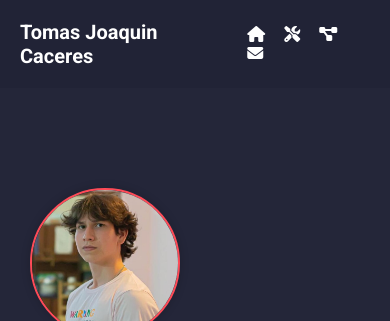
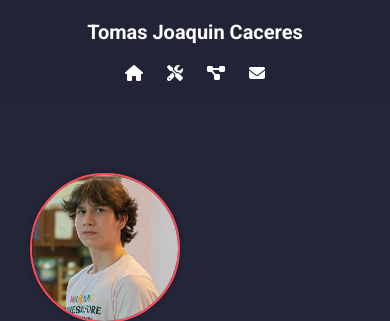
Before and after one commit to tomyok/Portfolio, a plain HTML site: page index.html in a window 390 px wide. Shown: the top 321 px of the page. Drawn offline with Linux system fonts and the light colour scheme.

Commit message:
Responsive al nav

```diff
--- a/estilos.css
+++ b/estilos.css
@@ -237,6 +237,19 @@ footer{
     section{
         height: auto;
     }
+    header .contenido{
+        flex-direction: column;
+    }
+    header .contenido h1{
+        margin-bottom: 10px;
+    }
+    header .contenido nav{
+        margin-top: 10px;
+    }
+    header .contenido nav a{
+        margin-left: 10px;
+        margin-right: 10px;
+    }
     .responsive{
         display: block;
     }
@@ -245,6 +258,9 @@ footer{
     }
     #Inicio{
         margin-top: 50px;
+    }
+    #Inicio .fotoperfil{
+        margin-top: 20px;
     }
     #Inicio p{
         width: 100%;
```
